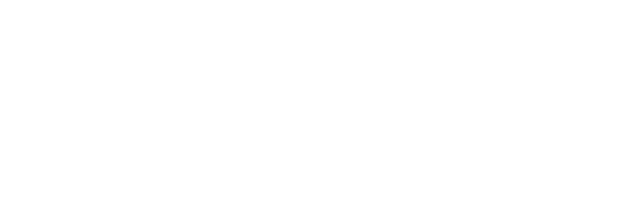
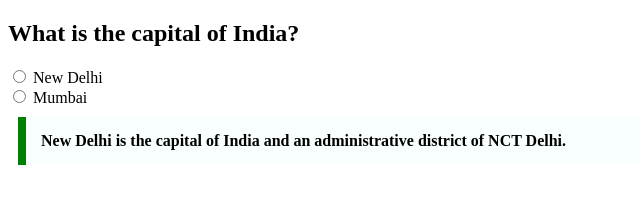
Before and after one commit to acciojob/trivia-Swethashivani, a website: page main.html in a window 1280 px wide. Shown: the whole page, without its empty margins (0-640 px from the left). Drawn offline with Linux system fonts and the light colour scheme.

Commit message:
created a submission

```diff
--- a/main.html
+++ b/main.html
@@ -8,6 +8,20 @@
 
 <body>
 	<!-- the entire body must be written by student -->
+<h2>What is the capital of India?</h2>
+	<form>
+		<label>
+			<input type="radio" name="answer" value="new-delhi">
+			New Delhi
+		</label><br>
+		<label>
+			<input type="radio" name="answer" value="mumbai">
+			Mumbai
+	</form>
+<blockquote cite="https://en.wikipedia.org/wiki/New_Delhi">
+  New Delhi is the capital of India and an administrative district of NCT Delhi.
+</blockquote>
+
     <script type="text/javascript" src="./script.js">
 </script>
 
--- a/styles.css
+++ b/styles.css
@@ -1,2 +1,11 @@
 
 /* Your CSS Code here. */
+
+blockquote {
+  max-width: 600px;
+  margin: 10px;
+  padding: 15px;
+  border-left: 8px solid green;
+  background-color: #f8fffe;
+  font-weight: bold;
+}
```
